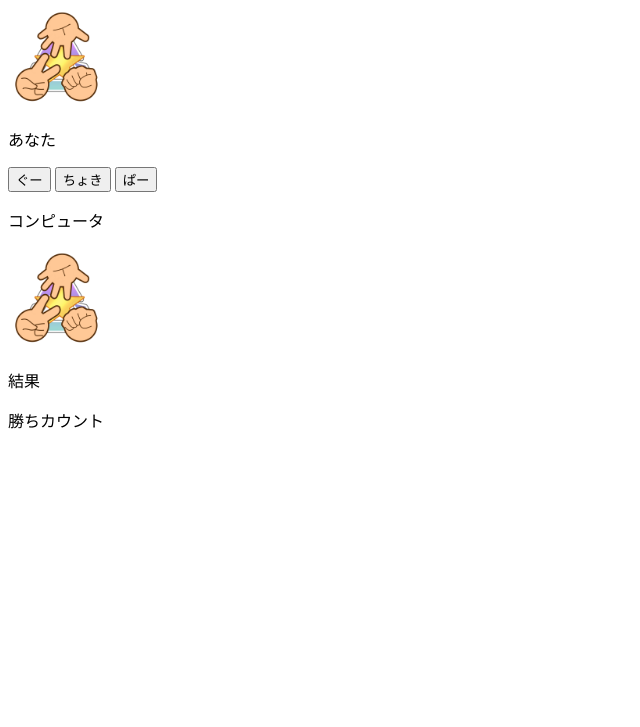
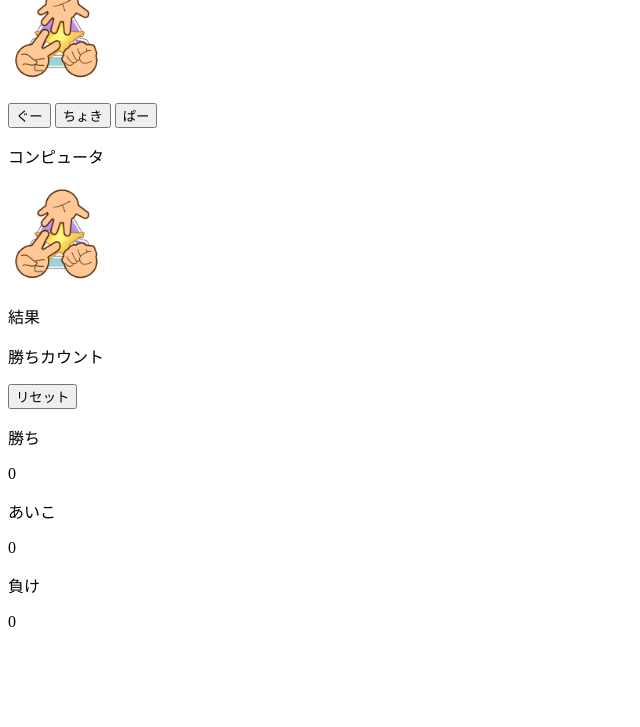
Before and after one commit to kei3570/janken, a plain HTML site: page index.html in a window 1280 px wide. Shown: the part 73-800 px from the top of the page, without its empty margins (0-640 px from the left). Drawn offline with Linux system fonts and the light colour scheme.

Commit message:
ndex.html

```diff
--- a/index.html
+++ b/index.html
@@ -8,23 +8,41 @@
   <link rel="stylesheet" href="css/styles.css">
 </head>
 <body>
-  <h1>hellow</h1>
-  <div>
+  <div class="janken_contents">
+    <div class="janken_item">
+      <p>あなた<span id="me"></span></p>
       <p><img id="jankenpon" src="jan-1024x1024.png" width="100" height="100"></p>
-    <p>あなた<span id="me"></span></p>
       <button onclick="R_Click(0);">ぐー</button>
       <button onclick="R_Click(1);">ちょき</button>
       <button onclick="R_Click(2);">ぱー</button>
       <div id="Rejan1"></div>
+    </div>
 
+    <div class="janken_item">
       <p>コンピュータ<span id="com"></span></p>
       <p><img id="jankenpon2" src="jan-1024x1024.png" width="100" height="100"></p>
-    <div id="Rejan2"></div>
-
+      <div class="computer_text" id="Rejan2"></div>
+    </div>
+  </div>
     <p>結果<span id="result"></span></p>
     <div id="Rejan3"></div>
+    <div class="counter">
+      <div class="counter_item">
         <p>勝ちカウント</span></p>
-    <div id="Rejan4"></div>
+        <button onclick="Reset_Click();">リセット</button>
+      </div>
+      <div class="counter_item">
+        <p>勝ち</p>
+        <div id="wincount">0</div>
+      </div>
+      <div class="counter_item">
+        <p>あいこ</p>
+        <div id="drawcount">0</div>
+      </div>
+      <div class="counter_item">
+        <p>負け</p>
+        <div id="losecount">0</div>
+      </div>
     </div>
 </body>
 <script src="main.js"></script>
```
Lines whose indentation alone changed are shown as unchanged.
